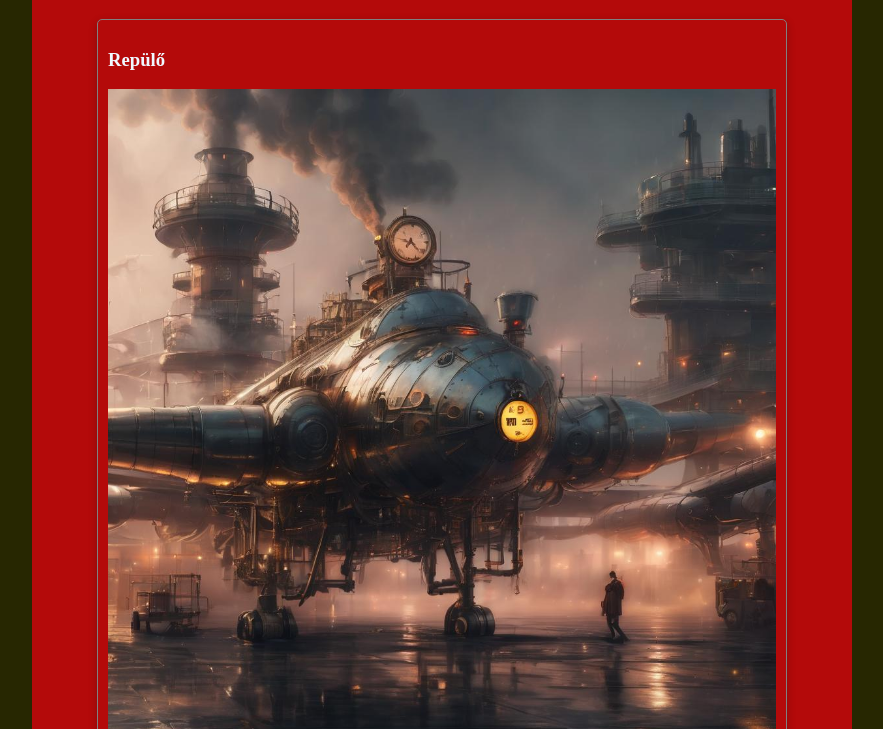
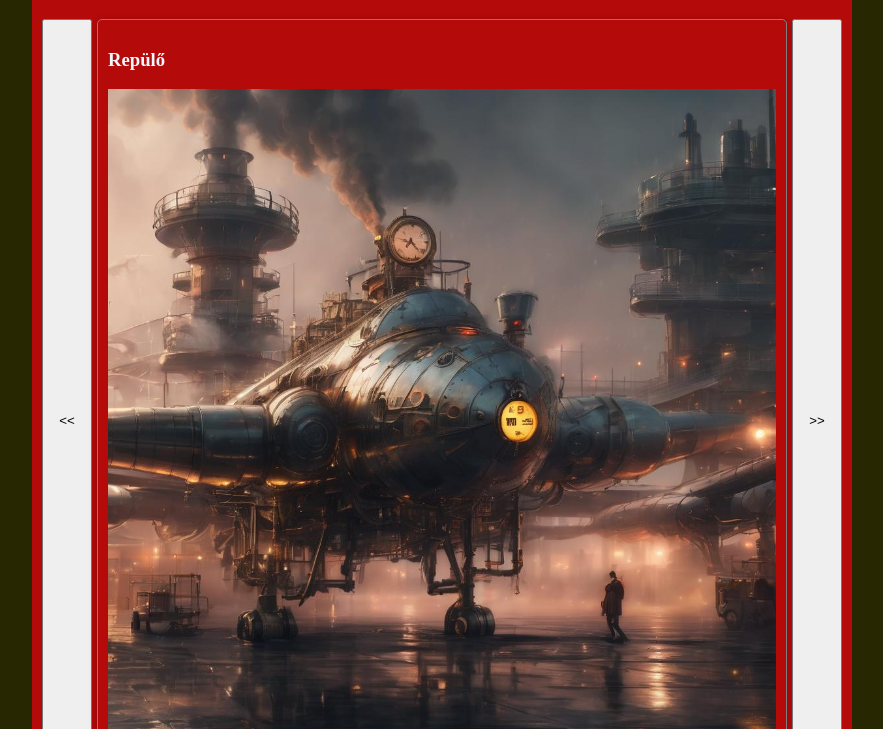
Before and after one commit to Warhair/kepgaleria, a plain HTML site: page index.html in a window 1280 px wide. Shown: the part 71-800 px from the top of the page, without its empty margins (198-1081 px from the left). Drawn offline with nearby package versions, Linux system fonts and the light colour scheme.

Commit message:
bal meg jobb gomb elkészítése

```diff
--- a/index.html
+++ b/index.html
@@ -17,10 +17,12 @@
                 <h1>Képgaléria</h1>
             </header>
             <section>
-                <div></div>
+
+                <button id="bal"><<</button>
                 <div id="fokep">
                 </div>
-                <div></div>
+                <button id="jobb">>></button>
+
             </section>
             <article id="galeria"></article>
         </main>
```
